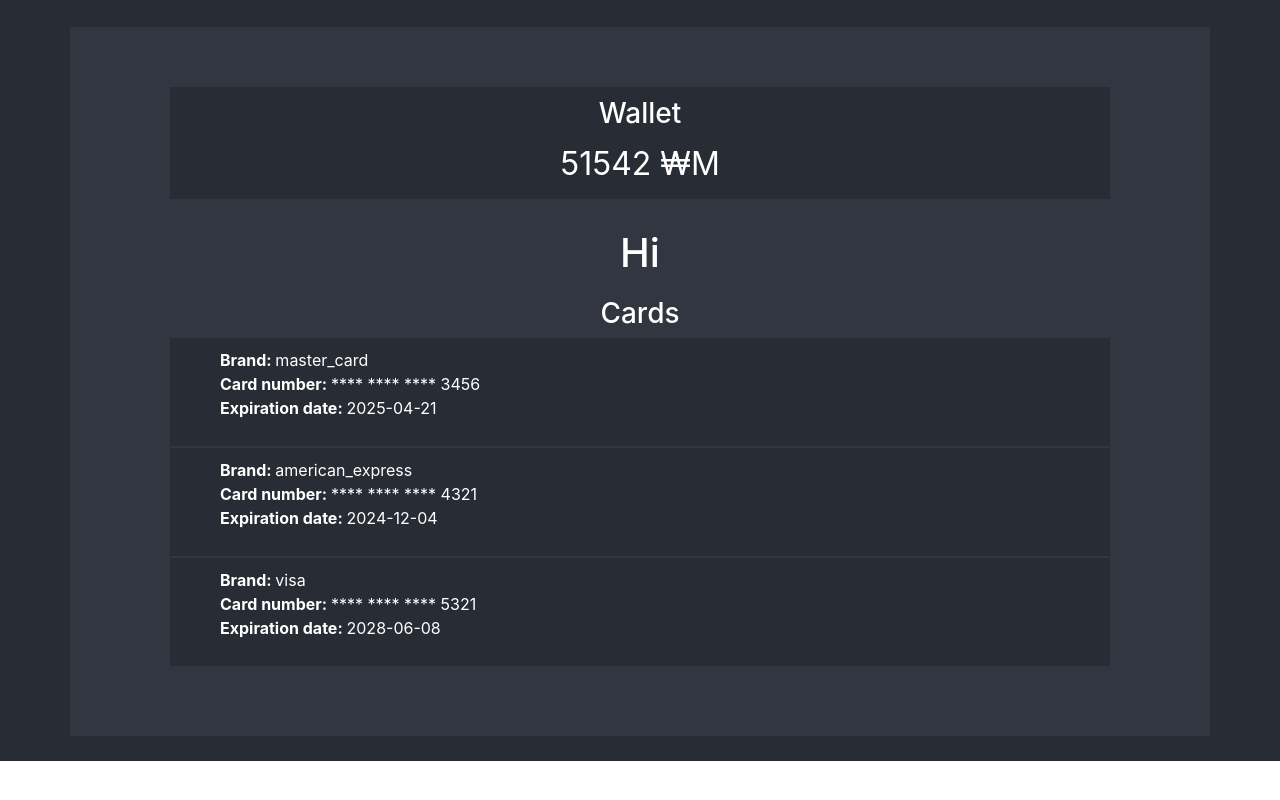
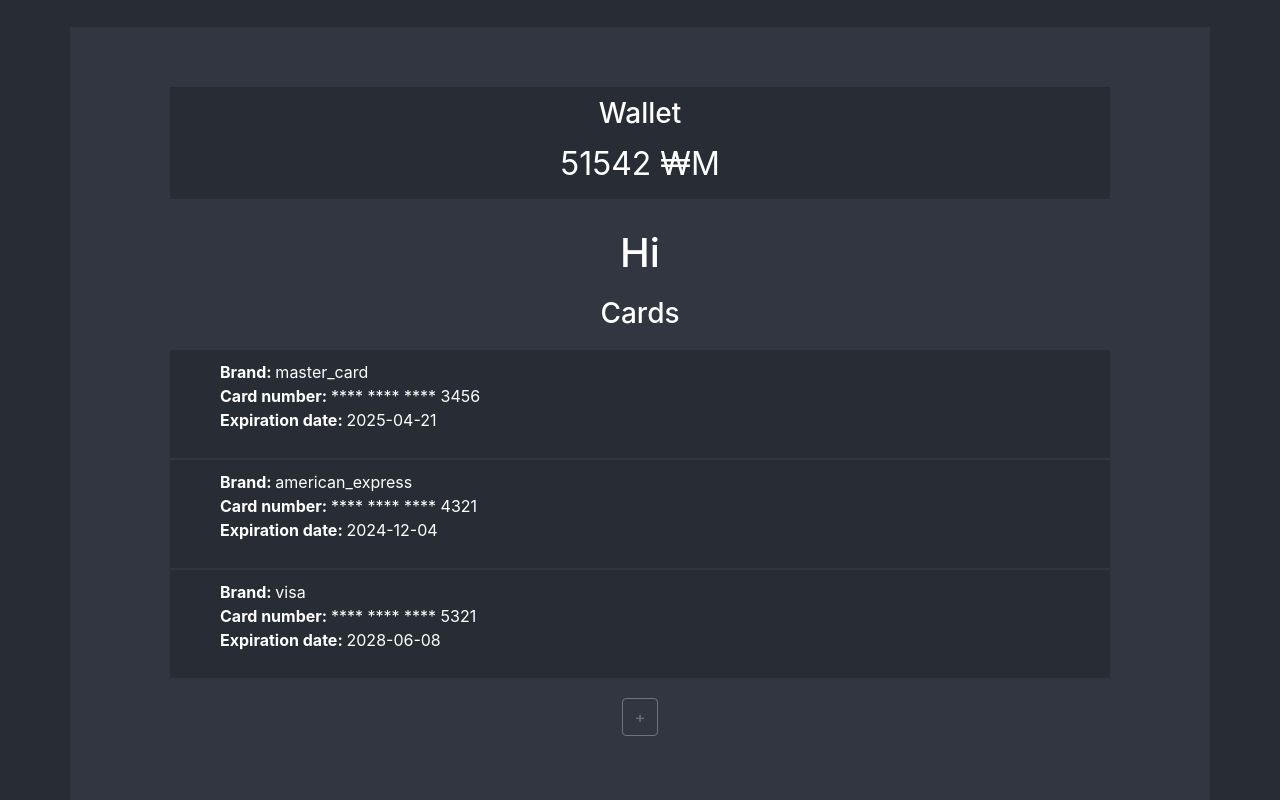
Before and after one commit to niniltp/react-banking-watermelon, a React (Create React App) app: page /cards in a window 1280 px wide. Shown: the part 318-1118 px from the top of the page. Before the commit the page ends 1079 px from the top, so only its background shows below. Built offline with nearby package versions, Linux system fonts and the light colour scheme.

Commit message:
button add card

```diff
--- a/src/app/components/Home/Cards/Cards.css
+++ b/src/app/components/Home/Cards/Cards.css
@@ -1,5 +1,9 @@
-#creditCards {
-    margin: 20px 0px;
+#creditCardsContainer {
+    margin: 20px 0;
+}
+
+#creditCardsList {
+    margin: 20px 0;
 }
 
 .creditCard {
--- a/src/app/components/Home/Cards/Cards.js
+++ b/src/app/components/Home/Cards/Cards.js
@@ -1,4 +1,5 @@
 import React, {Component} from 'react';
+import {Button} from 'reactstrap';
 import Card from './Card.js';
 import {getCardsByUserId} from "../../../backend/cards_backend";
 import './Cards.css';
@@ -9,32 +10,34 @@ class Cards extends Component {
 
         this.state = {
             isFetching: false,
+            isAddingCard: false,
             cards: []
         }
+
+        this.addCard = this.addCard.bind(this);
     }
 
     componentDidMount() {
+        this.setState({ isFetching: true});
+        this.setState({ cards: getCardsByUserId(this.props.user_id) });
+        this.setState({ isFetching: false})
+    }
 
-        this.setState({
-            isFetching: true
-        });
-
-        this.setState({
-            cards: getCardsByUserId(this.props.user_id)
-        });
-
-        this.setState({
-            isFetching: false
-        })
+    addCard() {
+        this.setState({ isAddingCard: true});
+        console.log("test");
     }
 
     render() {
         return (
-            <div id="creditCards">
+            <div id="creditCardsContainer">
                 <h3>Cards</h3>
-                {this.state.isFetching ? <p>Fetching data...</p> : this.state.cards.map((card, index) => (
-                    <Card key={index} card={card}/>
-                ))}
+                <div id="creditCardsList">
+                    {this.state.isFetching ? <p>Fetching data...</p> : this.state.cards.map((card, index) => (
+                        <Card key={index} card={card}/>
+                    ))}
+                </div>
+                {this.state.isAddingCard ? <p>hig</p>:  <Button outline onClick={this.addCard}>+</Button>}
             </div>
         );
     }
```
